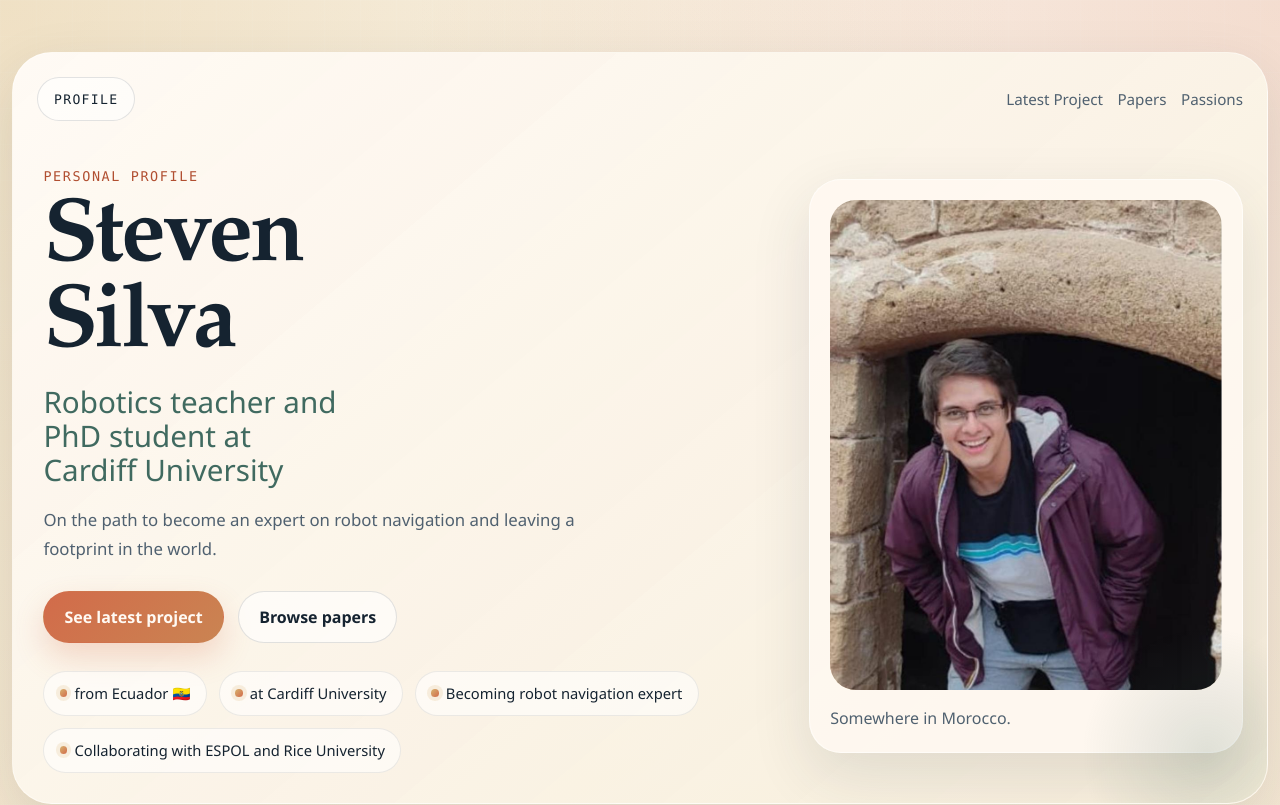
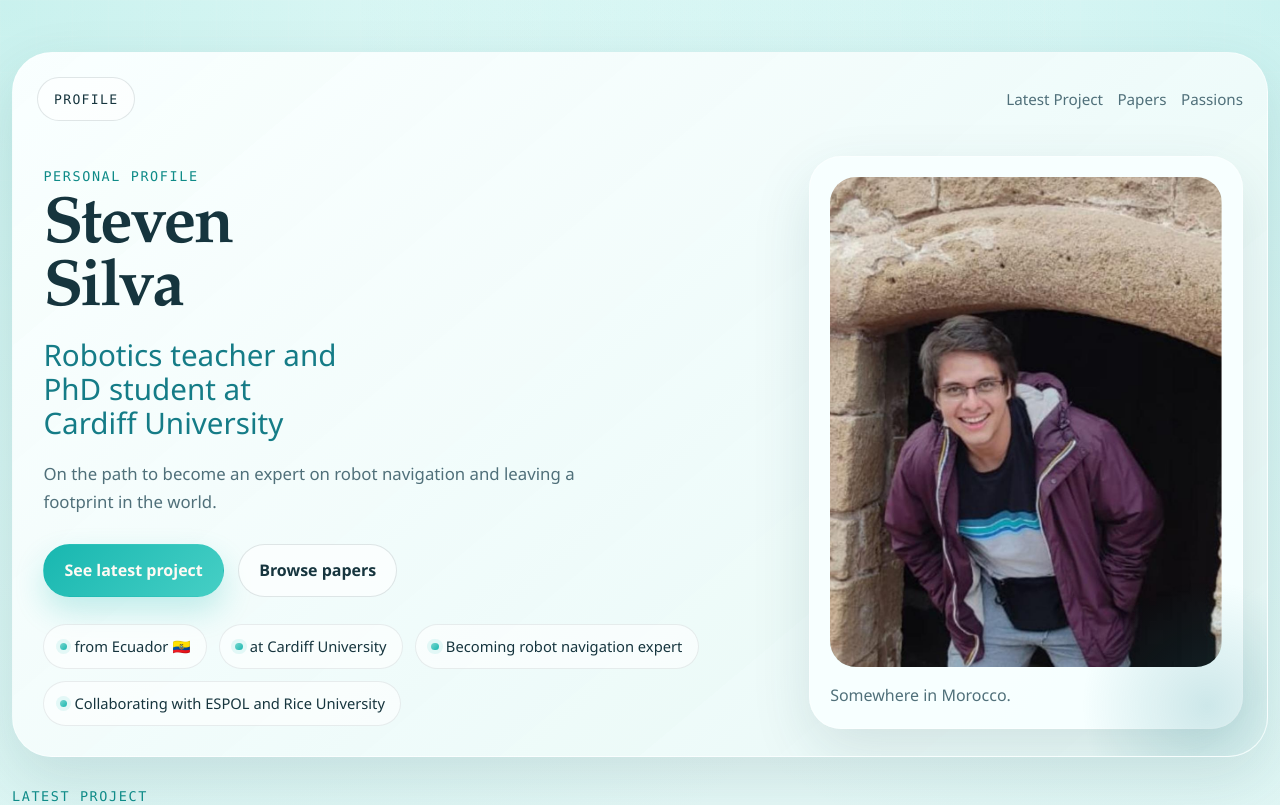
Before and after one commit to sasilva1998/sasilva1998.github.io, a React (Vite) app: page / in a window 1280 px wide. Shown: the top 805 px of the page. Built offline with nearby package versions, Linux system fonts and the light colour scheme.

Commit message:
chore: new colour

```diff
--- a/src/styles.css
+++ b/src/styles.css
@@ -1,15 +1,15 @@
 :root {
-  --bg: #f6efe2;
-  --bg-soft: rgba(255, 251, 245, 0.82);
-  --bg-card: rgba(255, 249, 241, 0.9);
-  --text: #152330;
-  --muted: #506170;
-  --line: rgba(21, 35, 48, 0.12);
-  --accent: #d26b4a;
-  --accent-deep: #b14f31;
-  --moss: #406a60;
-  --gold: #d7b36f;
-  --shadow: 0 22px 60px rgba(39, 48, 56, 0.12);
+  --bg: #eaf8f7;
+  --bg-soft: rgba(246, 255, 254, 0.88);
+  --bg-card: rgba(248, 255, 255, 0.92);
+  --text: #16353e;
+  --muted: #50707a;
+  --line: rgba(22, 53, 62, 0.12);
+  --accent: #18b7b0;
+  --accent-deep: #0f8b88;
+  --moss: #157c87;
+  --gold: #79d7cf;
+  --shadow: 0 22px 60px rgba(20, 64, 72, 0.12);
   --radius-lg: 32px;
   --radius-md: 22px;
   --radius-sm: 999px;
@@ -31,9 +31,9 @@ body {
   font-family: "Avenir Next", "Segoe UI", sans-serif;
   color: var(--text);
   background:
-    radial-gradient(circle at top left, rgba(215, 179, 111, 0.32), transparent 28%),
-    radial-gradient(circle at top right, rgba(210, 107, 74, 0.18), transparent 24%),
-    linear-gradient(180deg, #fbf6ed 0%, #f3e4cb 34%, #f6efe2 100%);
+    radial-gradient(circle at top left, rgba(121, 215, 207, 0.34), transparent 30%),
+    radial-gradient(circle at top right, rgba(24, 183, 176, 0.18), transparent 26%),
+    linear-gradient(180deg, #f3fffe 0%, #ddf4f2 38%, #eaf8f7 100%);
 }
 
 body::before {
@@ -84,7 +84,7 @@ code {
   border: 1px solid rgba(255, 255, 255, 0.45);
   border-radius: calc(var(--radius-lg) + 8px);
   background:
-    linear-gradient(140deg, rgba(255, 250, 244, 0.94), rgba(246, 236, 216, 0.88)),
+    linear-gradient(140deg, rgba(250, 255, 255, 0.96), rgba(230, 248, 246, 0.9)),
     var(--bg-soft);
   box-shadow: var(--shadow);
 }
@@ -97,7 +97,7 @@ code {
   right: -70px;
   bottom: -80px;
   border-radius: 50%;
-  background: radial-gradient(circle, rgba(64, 106, 96, 0.16), transparent 68%);
+  background: radial-gradient(circle, rgba(21, 124, 135, 0.18), transparent 68%);
 }
 
 .topbar {
@@ -177,7 +177,7 @@ h2,
 h1 {
   margin: 0;
   max-width: 10ch;
-  font-size: clamp(3rem, 7vw, 5.9rem);
+  font-size: clamp(2.35rem, 5.1vw, 4.35rem);
   line-height: 0.96;
 }
 
@@ -227,8 +227,8 @@ h1 {
 
 .button-primary {
   color: #fffaf4;
-  background: linear-gradient(135deg, var(--accent), #ca8452);
-  box-shadow: 0 14px 30px rgba(210, 107, 74, 0.24);
+  background: linear-gradient(135deg, var(--accent), #46cfc5);
+  box-shadow: 0 14px 30px rgba(24, 183, 176, 0.24);
 }
 
 .button-secondary {
@@ -265,7 +265,7 @@ h1 {
   height: 0.48rem;
   border-radius: 50%;
   background: linear-gradient(135deg, var(--gold), var(--accent));
-  box-shadow: 0 0 0 4px rgba(215, 179, 111, 0.18);
+  box-shadow: 0 0 0 4px rgba(121, 215, 207, 0.18);
 }
 
 .portrait-card,
@@ -291,7 +291,7 @@ h1 {
   overflow: hidden;
   border-radius: calc(var(--radius-lg) - 6px);
   background:
-    linear-gradient(180deg, rgba(255, 247, 236, 0.96), rgba(242, 226, 195, 0.92));
+    linear-gradient(180deg, rgba(246, 255, 255, 0.98), rgba(218, 243, 240, 0.92));
 }
 
 .portrait-frame::before,
@@ -305,7 +305,7 @@ h1 {
 .portrait-frame::before {
   width: 180px;
   height: 180px;
-  background: rgba(64, 106, 96, 0.16);
+  background: rgba(21, 124, 135, 0.16);
   top: 24px;
   right: -18px;
 }
@@ -313,7 +313,7 @@ h1 {
 .portrait-frame::after {
   width: 148px;
   height: 148px;
-  background: rgba(210, 107, 74, 0.16);
+  background: rgba(24, 183, 176, 0.18);
   bottom: -10px;
   left: -18px;
 }
@@ -366,7 +366,7 @@ h2 {
 
 .pill {
   color: var(--accent-deep);
-  background: rgba(210, 107, 74, 0.1);
+  background: rgba(24, 183, 176, 0.12);
 }
 
 .project-year {
@@ -448,7 +448,7 @@ h2 {
 
 .tag {
   color: var(--moss);
-  background: rgba(64, 106, 96, 0.08);
+  background: rgba(21, 124, 135, 0.08);
 }
 
 .text-link {
@@ -481,9 +481,9 @@ h2 {
 }
 
 .paper-card-featured {
-  border-color: rgba(210, 107, 74, 0.28);
+  border-color: rgba(24, 183, 176, 0.3);
   background:
-    linear-gradient(160deg, rgba(255, 249, 241, 0.98), rgba(247, 235, 220, 0.95));
+    linear-gradient(160deg, rgba(247, 255, 255, 0.98), rgba(227, 247, 245, 0.95));
 }
 
 .paper-meta {
@@ -504,7 +504,7 @@ h2 {
   align-items: center;
   padding: 0.35rem 0.6rem;
   border-radius: var(--radius-sm);
-  background: rgba(210, 107, 74, 0.12);
+  background: rgba(24, 183, 176, 0.14);
   color: var(--accent-deep);
   font-size: 0.74rem;
   font-weight: 700;
@@ -539,7 +539,7 @@ h2 {
 .passion-card {
   min-height: 100%;
   background:
-    linear-gradient(160deg, rgba(255, 249, 241, 0.96), rgba(246, 234, 214, 0.9));
+    linear-gradient(160deg, rgba(248, 255, 255, 0.97), rgba(229, 246, 244, 0.92));
 }
 
 .passion-card-media {
```
